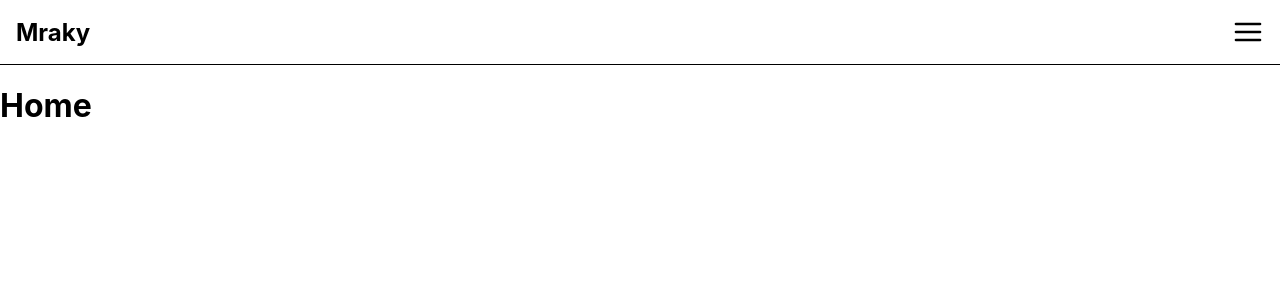
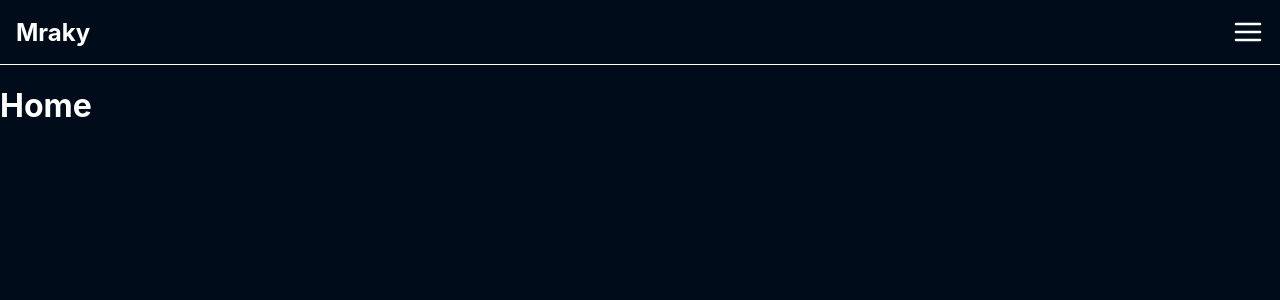
Before and after one commit to petrfiedler/mraky.eu, a React (Create React App) app: page / in a window 1280 px wide. Shown: the top 300 px of the page. Built offline with nearby package versions, Linux system fonts and the light colour scheme.

Commit message:
routing: Add few styles to the navbar.

```diff
--- a/src/components/Navbar.js
+++ b/src/components/Navbar.js
@@ -24,7 +24,7 @@ const Wrapper = styled.nav`
     justify-content: space-between;
     align-items: center;
     padding: 0 1rem;
-    border-bottom: 1px solid black;
+    border-bottom: 1px solid hsl(0, 0%, var(--lightness10));
 
     a {
         text-decoration: none;
@@ -38,12 +38,24 @@ const Wrapper = styled.nav`
     button {
         border: none;
         background-color: transparent;
+        color: inherit;
         font-size: 2rem;
         padding: 1rem 0;
         display: flex;
         align-items: center;
         cursor: pointer;
     }
+
+    button > svg {
+        transition: var(--transition1);
+        border-radius: 100%;
+        outline: 0rem solid hsla(0, 0%, var(--lightness2), 0%);
+    }
+
+    button:hover > svg {
+        background-color: hsla(0, 0%, var(--lightness2), 50%);
+        outline: 0.3rem solid hsla(0, 0%, var(--lightness2), 50%);
+    }
 `;
 
 export default Navbar;
--- a/src/index.css
+++ b/src/index.css
@@ -1,3 +1,24 @@
+:root {
+    --clr1-hue: 212;
+    --clr1-saturation: 100%;
+    --clr1-lightness: 5%;
+    --clr1: hsl(var(--clr1-hue), var(--clr1-saturation), var(--clr1-lightness));
+
+    --lightness0: 0%;
+    --lightness1: 10%;
+    --lightness2: 20%;
+    --lightness3: 30%;
+    --lightness4: 40%;
+    --lightness5: 50%;
+    --lightness6: 60%;
+    --lightness7: 70%;
+    --lightness8: 80%;
+    --lightness9: 90%;
+    --lightness10: 100%;
+
+    --transition1: all 0.1s ease-in-out;
+}
+
 body {
     margin: 0;
     font-family: -apple-system, BlinkMacSystemFont, "Segoe UI", "Roboto",
@@ -5,4 +26,6 @@ body {
         "Helvetica Neue", sans-serif;
     -webkit-font-smoothing: antialiased;
     -moz-osx-font-smoothing: grayscale;
+    background-color: var(--clr1);
+    color: hsl(0, 0%, var(--lightness10));
 }
```
